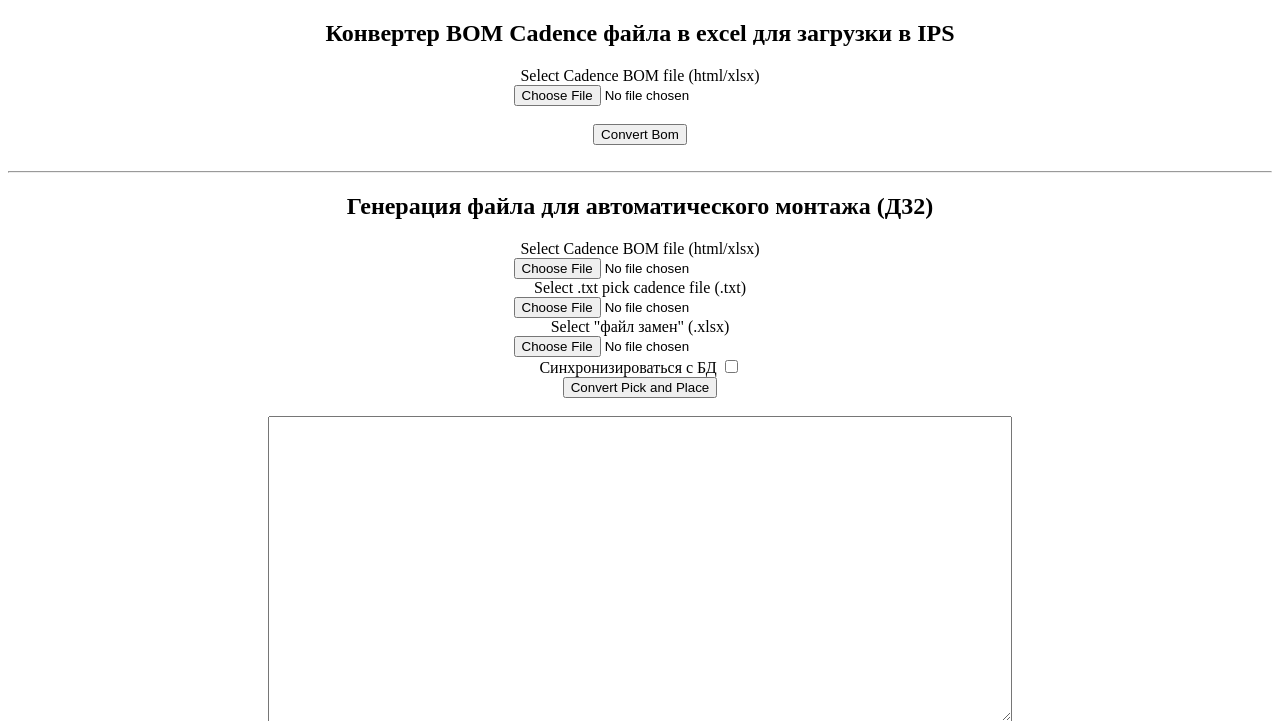
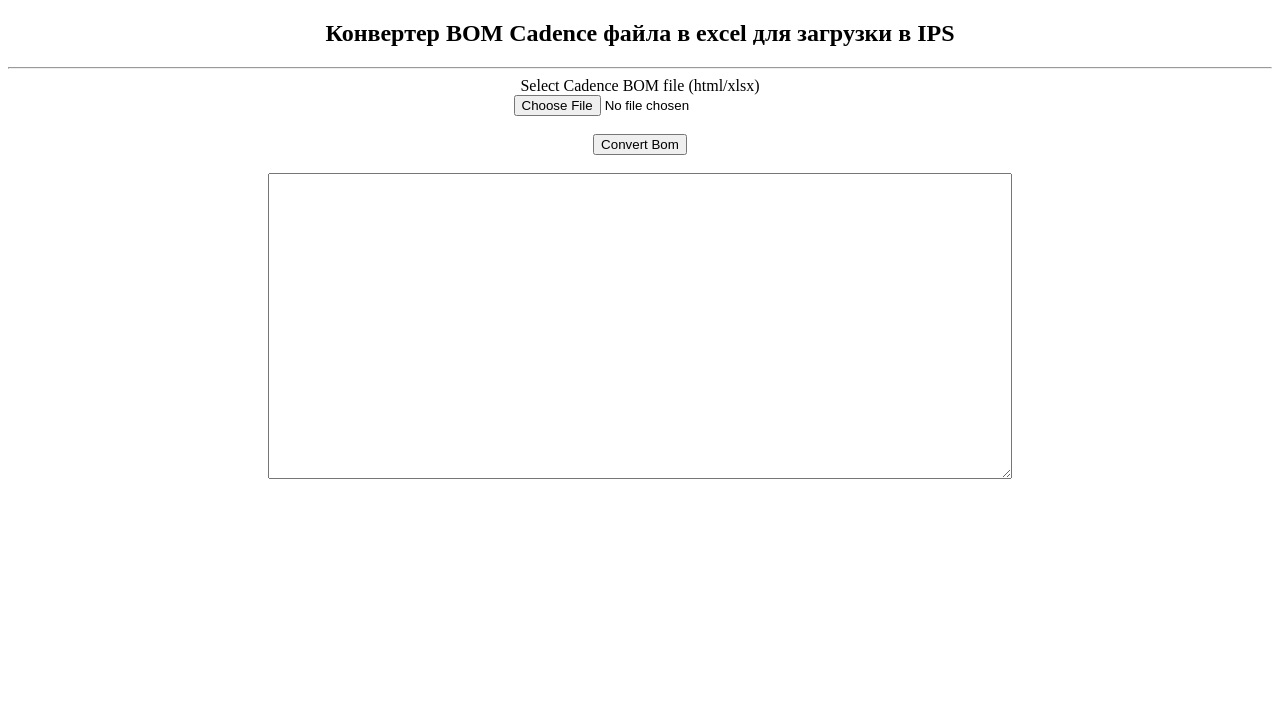
Before and after one commit to megar926/module_site, a Flask app: page /converter in a window 1280 px wide. Shown: the top 721 px of the page. Run offline with Flask 2, Linux system fonts and the light colour scheme; parts of the project's set-up code (start-up, migrations or seed data) failed here and were passed over.

Commit message:
split bomconverter and pickand place

```diff
--- a/main.py
+++ b/main.py
@@ -32,7 +32,7 @@ def upload_file():
         # check if the post request has the file part
         if request.files['fileBom']:
             file = request.files['fileBom']
-            render_template("main.html", text='Загружаем базу')
+            render_template("bomfileconverter.html", text='Загружаем базу')
             bom.loadBase(path_eri, path_con)
             # if user does not select file, browser also
             # submit an empty part without filename
@@ -49,7 +49,13 @@ def upload_file():
                     return send_file(bomFilePath, as_attachment=True)
                 else:
                     print(bomFilePath)
-        elif (request.files['fileBomPick']) and (request.files['fileBrdPick']):
+    return render_template("bomfileconverter.html", text = bomFilePath)
+
+@app.route('/pickandplace', methods=['GET', 'POST'])
+def pickandplace():
+    if request.method == 'POST':
+        print(request.files, request.url)
+        if (request.files['fileBomPick']) and (request.files['fileBrdPick']):
             fileBomPick = request.files['fileBomPick']
             fileBomPick.save(os.path.join(app.config['UPLOAD_FOLDER'], fileBomPick.filename))
             fileBrdPick = request.files['fileBrdPick']
@@ -65,7 +71,7 @@ def upload_file():
             else:
                 checkdbval = False
             bom.convertpick(checkdbval, path_upload_folder+fileBomPick.filename, path_upload_folder+fileBrdPick.filename, zam_file)
-    return render_template("main.html", text = bomFilePath)
+    return render_template("pickandplace.html")
 @app.route('/start', methods=['GET', 'POST'])
 def start():
     print('start')
--- /dev/null
+++ b/templates/bomfileconverter.html
@@ -0,0 +1,19 @@
+    <!doctype html>
+    <meta charset="UTF-8">
+    <title>Upload new File</title>
+     <center>
+    <h2>Конвертер BOM Cadence файла в excel для загрузки в IPS</h2>
+    <hr>
+  <form method=post enctype=multipart/form-data>
+        <label for="fileBom">
+    Select Cadence BOM file (html/xlsx)
+        </label>
+        <br>
+      <input type=file name=fileBom value="Select BOM html">
+        <br>
+        <br>
+      <input type=submit value="Convert Bom">
+   </form>
+    <br>
+    <textarea cols = 90 rows = 20>{{ text }}</textarea>
+     </center>
--- a/templates/index.html
+++ b/templates/index.html
@@ -14,7 +14,7 @@
     <a href={{url_for('upload_file')}}>Конвертер BOM файла САПР Cadence (.html/.xlsx) в .xlsx формат для загрузки в IPS</a>
     <br>
     <hr>
-    <a href="url">Генерация файла Д32 для автоматизированного монтажа</a>
+    <a href={{url_for('pickandplace')}}>Генерация файла Д32 для автоматизированного монтажа</a>
     <br>
     <hr>
     <a href="url">link text</a>
--- a/templates/main.html
+++ /dev/null
@@ -1,46 +0,0 @@
-    <!doctype html>
-    <meta charset="UTF-8">
-    <title>Upload new File</title>
-     <center>
-    <h2>Конвертер BOM Cadence файла в excel для загрузки в IPS</h2>
-  <form method=post enctype=multipart/form-data>
-        <label for="fileBom">
-    Select Cadence BOM file (html/xlsx)
-        </label>
-        <br>
-      <input type=file name=fileBom value="Select BOM html">
-        <br>
-        <br>
-      <input type=submit value="Convert Bom">
-        <br><br>
-        <hr>
-        <h2>Генерация файла для автоматического монтажа (Д32)</h2>
-        <label for="fileBomPick">
-    Select Cadence BOM file (html/xlsx)
-        </label>
-        <br>
-        <input type=file name=fileBomPick>
-        <br>
-        <label for="fileBrdPick">
-    Select .txt pick cadence file (.txt)
-        </label>
-        <br>
-        <input type=file name=fileBrdPick>
-        <br>
-        <label for="fileBrdPick">
-    Select "файл замен" (.xlsx)
-        </label>
-        <br>
-        <input type=file name=fileZamPick>
-        <br>
-        <label for="checkDb">
-    Синхронизироваться с БД
-        </label>
-        <input type="checkbox" id="checkDb" name="checkDb" value="checkDb">
-        <br>
-        <input type=submit value="Convert Pick and Place">
-
-   </form>
-    <br>
-    <textarea cols = 90 rows = 20>{{ text }}</textarea>
-     </center>
```
Also changed, not shown: templates/pickandplace.html (added, +35 -0 lines), 1 other file.
